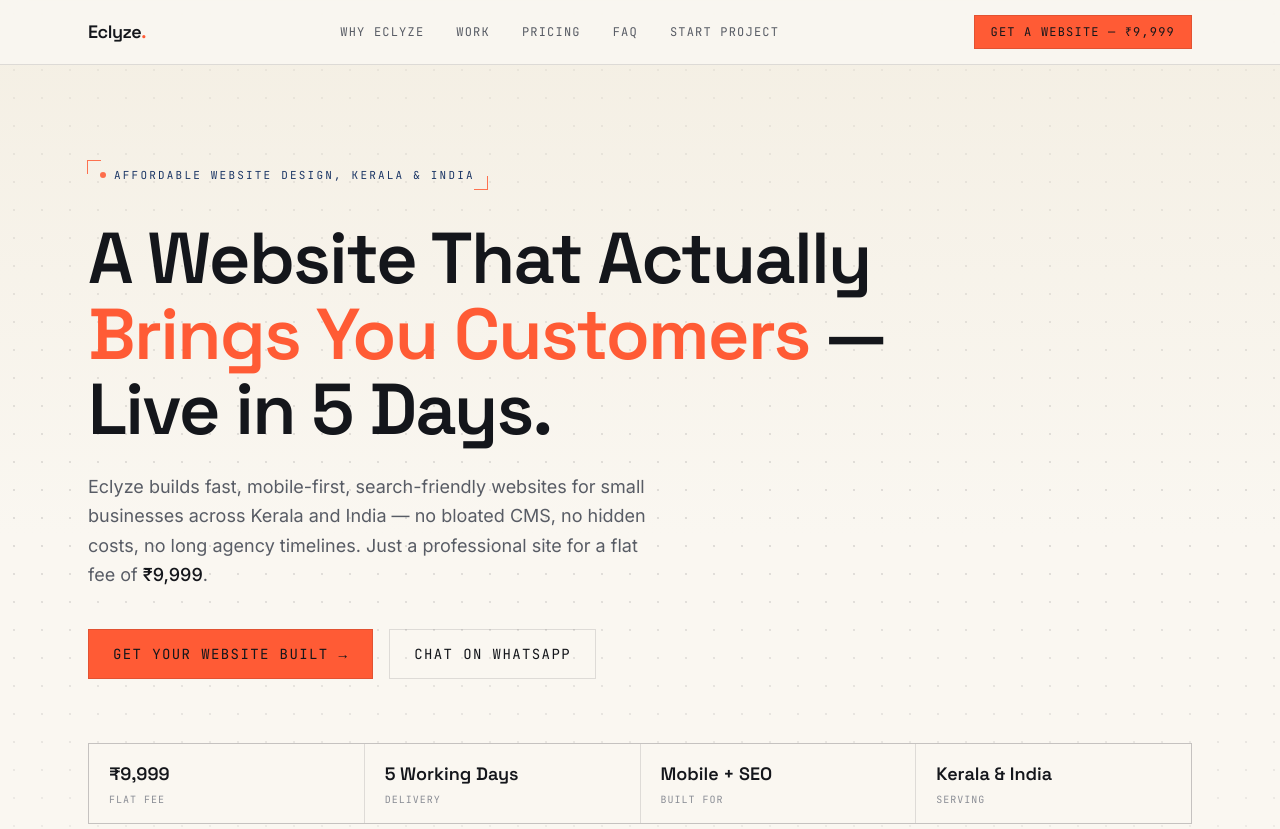
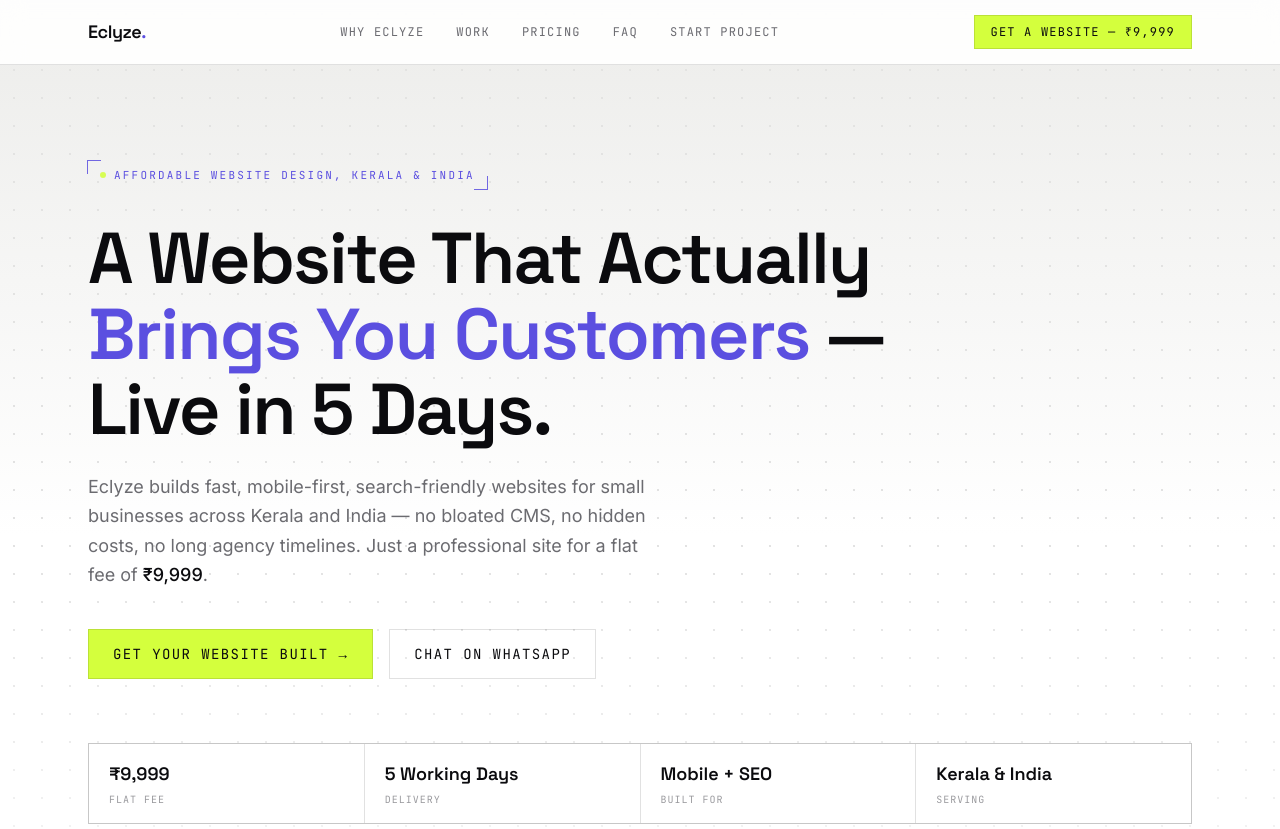
Before and after one commit to mishabvibes/eclyze-static, a Next.js app: page / in a window 1280 px wide. Shown: the top 829 px of the page. Built offline with nearby package versions, Linux system fonts and the light colour scheme.

Commit message:
new color theme applayed

```diff
--- a/app/globals.css
+++ b/app/globals.css
@@ -1,19 +1,19 @@
 @import "tailwindcss";
 
 :root {
-  --bg: #faf7f1;
-  --bg-panel: #f1ebdd;
-  --bg-invert: #10182b;
-  --line: rgba(20, 22, 27, 0.12);
-  --line-strong: rgba(20, 22, 27, 0.24);
-  --ink: #14161b;
-  --ink-muted: #585c65;
-  --ink-faint: #8a8d95;
-  --coral: #ff5b35;
-  --navy: #1c3766;
-  --gold: #c9962f;
-  --coral-ink: #14161b;
-  --invert-ink: #f6f1e4;
+  --bg: #ffffff;
+  --bg-panel: #e4e4e1;
+  --bg-invert: #0b0b0e;
+  --line: rgba(11, 11, 14, 0.12);
+  --line-strong: rgba(11, 11, 14, 0.24);
+  --ink: #0b0b0e;
+  --ink-muted: #6b6b70;
+  --ink-faint: #9a9a9e;
+  --coral: #d4ff3d;
+  --navy: #5b4fe0;
+  --gold: #8f89ea;
+  --coral-ink: #0b0b0e;
+  --invert-ink: #ffffff;
   --font-display: "Space Grotesk", sans-serif;
   --font-mono: "JetBrains Mono", monospace;
   --font-body: "Inter", sans-serif;
@@ -60,21 +60,24 @@
 .corner-brackets {
   position: relative;
 }
+
 .corner-brackets::before,
 .corner-brackets::after {
   content: "";
   position: absolute;
   width: 14px;
   height: 14px;
-  border: 1.5px solid var(--coral);
+  border: 1.5px solid var(--navy);
   opacity: 0.85;
 }
+
 .corner-brackets::before {
   top: -1px;
   left: -1px;
   border-right: none;
   border-bottom: none;
 }
+
 .corner-brackets::after {
   bottom: -1px;
   right: -1px;
@@ -85,24 +88,28 @@
 .font-display {
   font-family: var(--font-display), sans-serif;
 }
+
 .font-mono {
   font-family: var(--font-mono), monospace;
 }
 
 ::selection {
   background: var(--coral);
-  color: var(--invert-ink);
+  color: var(--ink);
 }
 
 @keyframes pulse-dot {
+
   0%,
   100% {
     opacity: 1;
   }
+
   50% {
     opacity: 0.35;
   }
 }
+
 .animate-pulse-dot {
   animation: pulse-dot 1.8s ease-in-out infinite;
 }
@@ -111,6 +118,7 @@
   html {
     scroll-behavior: auto;
   }
+
   .animate-pulse-dot {
     animation: none;
   }
--- a/components/Footer.tsx
+++ b/components/Footer.tsx
@@ -7,7 +7,7 @@
         <div>
           <div className="font-display font-semibold text-xl">
             {SITE.name}
-            <span className="text-coral">.</span>
+            <span className="text-navy">.</span>
           </div>
           <p className="mt-3 text-ink-muted text-sm max-w-xs">
             Affordable, mobile-first websites for businesses across Kerala
@@ -23,20 +23,20 @@
             href={`https://wa.me/${SITE.whatsappNumber}`}
             target="_blank"
             rel="noopener noreferrer"
-            className="block text-sm text-ink-muted hover:text-coral transition-colors"
+            className="block text-sm text-ink-muted hover:text-navy transition-colors"
           >
             WhatsApp — {SITE.phoneDisplay}
           </a>
           <a
             href={`tel:${SITE.phoneE164}`}
-            className="block text-sm text-ink-muted hover:text-coral transition-colors"
+            className="block text-sm text-ink-muted hover:text-navy transition-colors"
           >
             Call — {SITE.phoneDisplay}{" "}
             <span className="text-ink-faint">(available sometimes)</span>
           </a>
           <a
             href={`mailto:${SITE.email}`}
-            className="block text-sm text-ink-muted hover:text-coral transition-colors"
+            className="block text-sm text-ink-muted hover:text-navy transition-colors"
           >
             {SITE.email}
           </a>
--- a/components/Header.tsx
+++ b/components/Header.tsx
@@ -9,30 +9,30 @@
           className="font-display font-semibold text-lg tracking-tight text-ink"
         >
           {SITE.name}
-          <span className="text-coral">.</span>
+          <span className="text-navy">.</span>
         </a>
 
         <nav className="hidden md:flex items-center gap-8 font-mono text-xs uppercase tracking-widest text-ink-muted">
-          <a href="#standard" className="hover:text-coral transition-colors">
+          <a href="#standard" className="hover:text-navy transition-colors">
             Why Eclyze
           </a>
-          <a href="#work" className="hover:text-coral transition-colors">
+          <a href="#work" className="hover:text-navy transition-colors">
             Work
           </a>
-          <a href="#offer" className="hover:text-coral transition-colors">
+          <a href="#offer" className="hover:text-navy transition-colors">
             Pricing
           </a>
-          <a href="#faq" className="hover:text-coral transition-colors">
+          <a href="#faq" className="hover:text-navy transition-colors">
             FAQ
           </a>
-          <a href="#intake" className="hover:text-coral transition-colors">
+          <a href="#intake" className="hover:text-navy transition-colors">
             Start Project
           </a>
         </nav>
 
         <a
           href="#intake"
-          className="font-mono text-xs uppercase tracking-widest bg-coral text-coral-ink px-4 py-2 border border-coral hover:bg-transparent hover:text-coral transition-colors"
+          className="font-mono text-xs uppercase tracking-widest bg-coral text-coral-ink px-4 py-2 border border-coral hover:bg-bg-invert hover:text-invert-ink hover:border-bg-invert transition-colors"
         >
           Get a Website — {SITE.priceDisplay}
         </a>
--- a/components/Hero.tsx
+++ b/components/Hero.tsx
@@ -28,7 +28,7 @@
         <h1 className="font-display font-semibold text-[clamp(2.25rem,6vw,4.5rem)] leading-[1.05] tracking-tight max-w-4xl">
           A Website That Actually
           <br />
-          <span className="text-coral">Brings You Customers</span> — Live in
+          <span className="text-navy">Brings You Customers</span> — Live in
           5 Days.
         </h1>
 
@@ -43,7 +43,7 @@
         <div className="mt-10 flex flex-wrap items-center gap-4">
           <a
             href="#intake"
-            className="font-mono text-sm uppercase tracking-widest bg-coral text-coral-ink px-6 py-3.5 border border-coral hover:bg-transparent hover:text-coral transition-colors"
+            className="font-mono text-sm uppercase tracking-widest bg-coral text-coral-ink px-6 py-3.5 border border-coral hover:bg-bg-invert hover:text-invert-ink hover:border-bg-invert transition-colors"
           >
             Get Your Website Built →
           </a>
@@ -51,7 +51,7 @@
             href={`https://wa.me/${SITE.whatsappNumber}`}
             target="_blank"
             rel="noopener noreferrer"
-            className="font-mono text-sm uppercase tracking-widest px-6 py-3.5 border border-line-strong text-ink hover:border-coral hover:text-coral transition-colors"
+            className="font-mono text-sm uppercase tracking-widest px-6 py-3.5 border border-line-strong text-ink hover:border-navy hover:text-navy transition-colors"
           >
             Chat on WhatsApp
           </a>
--- a/components/Standard.tsx
+++ b/components/Standard.tsx
@@ -38,7 +38,7 @@
                 <span className="font-mono text-xs text-ink-faint">
                   {f.index} /
                 </span>
-                <span className="font-mono text-xs uppercase tracking-widest text-coral">
+                <span className="font-mono text-xs uppercase tracking-widest text-navy">
                   {f.tag}
                 </span>
               </div>
--- a/components/WhyUs.tsx
+++ b/components/WhyUs.tsx
@@ -33,7 +33,7 @@
                 <th className="py-4 pr-4 font-mono text-[11px] uppercase tracking-widest text-ink-faint font-normal">
                   &nbsp;
                 </th>
-                <th className="py-4 px-4 font-display font-semibold text-coral">
+                <th className="py-4 px-4 font-display font-semibold text-navy">
                   {SITE.name}
                 </th>
                 <th className="py-4 px-4 font-display font-medium text-ink-muted">
```
Also changed, not shown: components/IntakeForm.tsx (+13 -13 lines).
